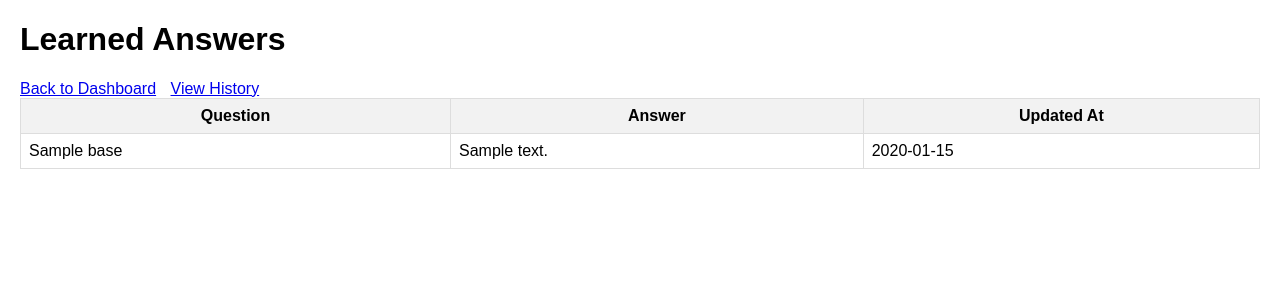
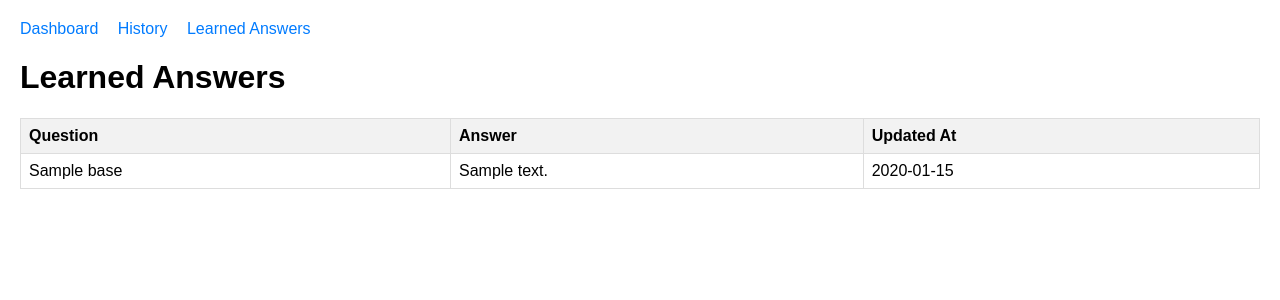
Before and after one commit to TechWithAnish/frontdesk-hitl, a Flask app: page /learned in a window 1280 px wide. Shown: the top 300 px of the page. Run offline with Flask 3, Linux system fonts and the light colour scheme; tables that the repository leaves empty hold one stand-in row (values such as "Sample post"); parts of the project's set-up code (start-up, migrations or seed data) failed here and were passed over.

Commit message:
Refine UI with navigation and consistent styling

```diff
--- a/templates/learned.html
+++ b/templates/learned.html
@@ -3,19 +3,24 @@
 <head>
     <title>Learned Answers</title>
     <style>
-        body { font-family: Arial; margin: 20px; }
-        table { border-collapse: collapse; width: 100%; }
-        th, td { border: 1px solid #ddd; padding: 8px; }
+        body { font-family: Arial, sans-serif; margin: 20px; }
+        table { border-collapse: collapse; width: 100%; margin-top: 20px; }
+        th, td { border: 1px solid #ddd; padding: 8px; text-align: left; }
         th { background-color: #f2f2f2; }
-        a { margin-right: 10px; }
         .error { color: red; }
         .success { color: green; }
+        nav { margin-bottom: 20px; }
+        nav a { margin-right: 15px; text-decoration: none; color: #007BFF; }
+        nav a:hover { text-decoration: underline; }
     </style>
 </head>
 <body>
+    <nav>
+        <a href="{{ url_for('index') }}">Dashboard</a>
+        <a href="{{ url_for('history') }}">History</a>
+        <a href="{{ url_for('learned') }}">Learned Answers</a>
+    </nav>
     <h1>Learned Answers</h1>
-    <a href="{{ url_for('index') }}">Back to Dashboard</a>
-    <a href="{{ url_for('history') }}">View History</a>
     {% with messages = get_flashed_messages(with_categories=true) %}
         {% if messages %}
             {% for category, message in messages %}
```
Also changed, not shown: templates/history.html (+11 -5 lines), templates/index.html (+11 -3 lines).
